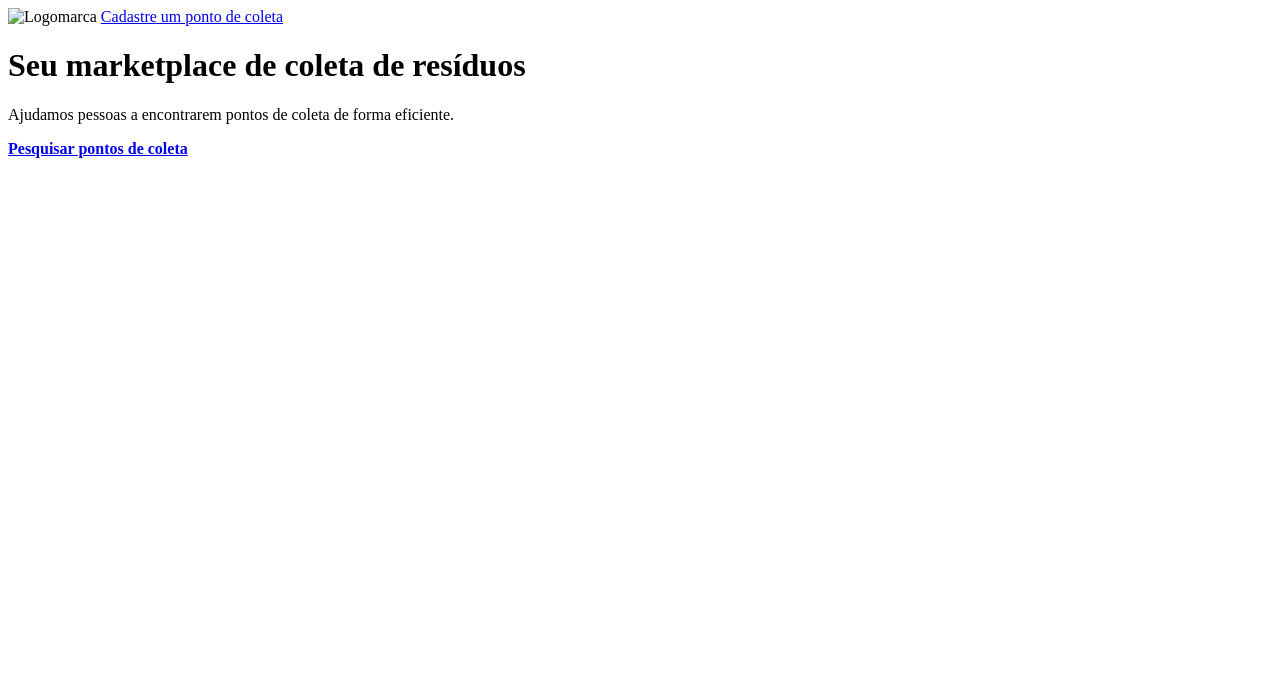
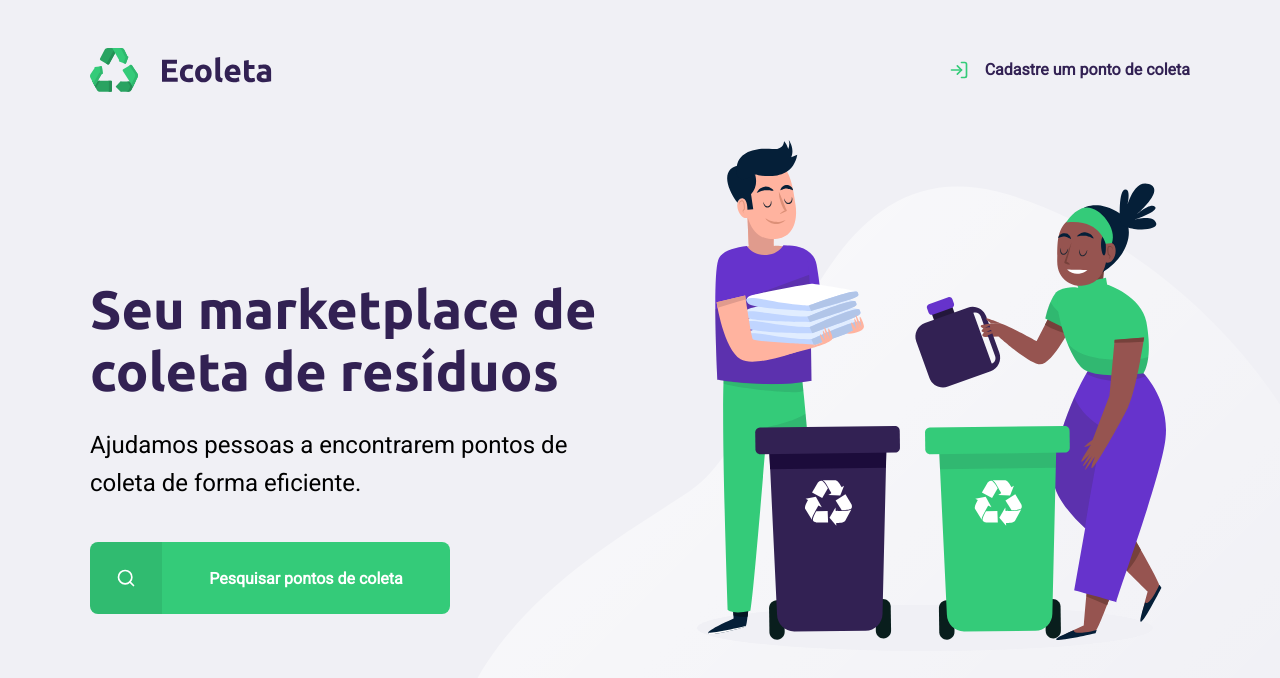
Before and after one commit to edersonrpd/ecoleta, a plain HTML site: page index.html in a window 1280 px wide. Drawn offline with Linux system fonts and the light colour scheme; the site is published under a folder, as on GitHub Pages, so addresses that start at the root find nothing.

Commit message:
Acerto no link das fontes

```diff
--- a/index.html
+++ b/index.html
@@ -5,20 +5,17 @@
     <meta name="viewport" content="width=device-width, initial-scale=1.0" />
     <title>Ecoleta</title>
     <link
-      href="https://fonts.googleapis.com/css2?family=Roboto&Ubuntu:wght@300;700&display=swap"
+      href="https://fonts.googleapis.com/css2?family=Roboto&family=Ubuntu:wght@300;700&display=swap"
       rel="stylesheet"
     />
-    <link
-      href="https://fonts.googleapis.com/css2?family=Ubuntu:wght@700&display=swap"
-      rel="stylesheet"
-    />
-    <link rel="stylesheet" href="/styles/main.css" />
+
+    <link rel="stylesheet" href="styles/main.css" />
   </head>
   <body>
     <div id="page-home">
       <div class="content">
         <header>
-          <img src="/assets/logo.svg" alt="Logomarca" />
+          <img src="assets/logo.svg" alt="Logomarca" />
           <a href="#"><span></span> Cadastre um ponto de coleta</a>
         </header>
 
@@ -29,7 +26,9 @@
             Ajudamos pessoas a encontrarem pontos de coleta de forma eficiente.
           </p>
 
-          <a href="#"><span></span><strong>Pesquisar pontos de coleta</strong></a>
+          <a href="#"
+            ><span></span><strong>Pesquisar pontos de coleta</strong></a
+          >
         </main>
       </div>
     </div>
```
